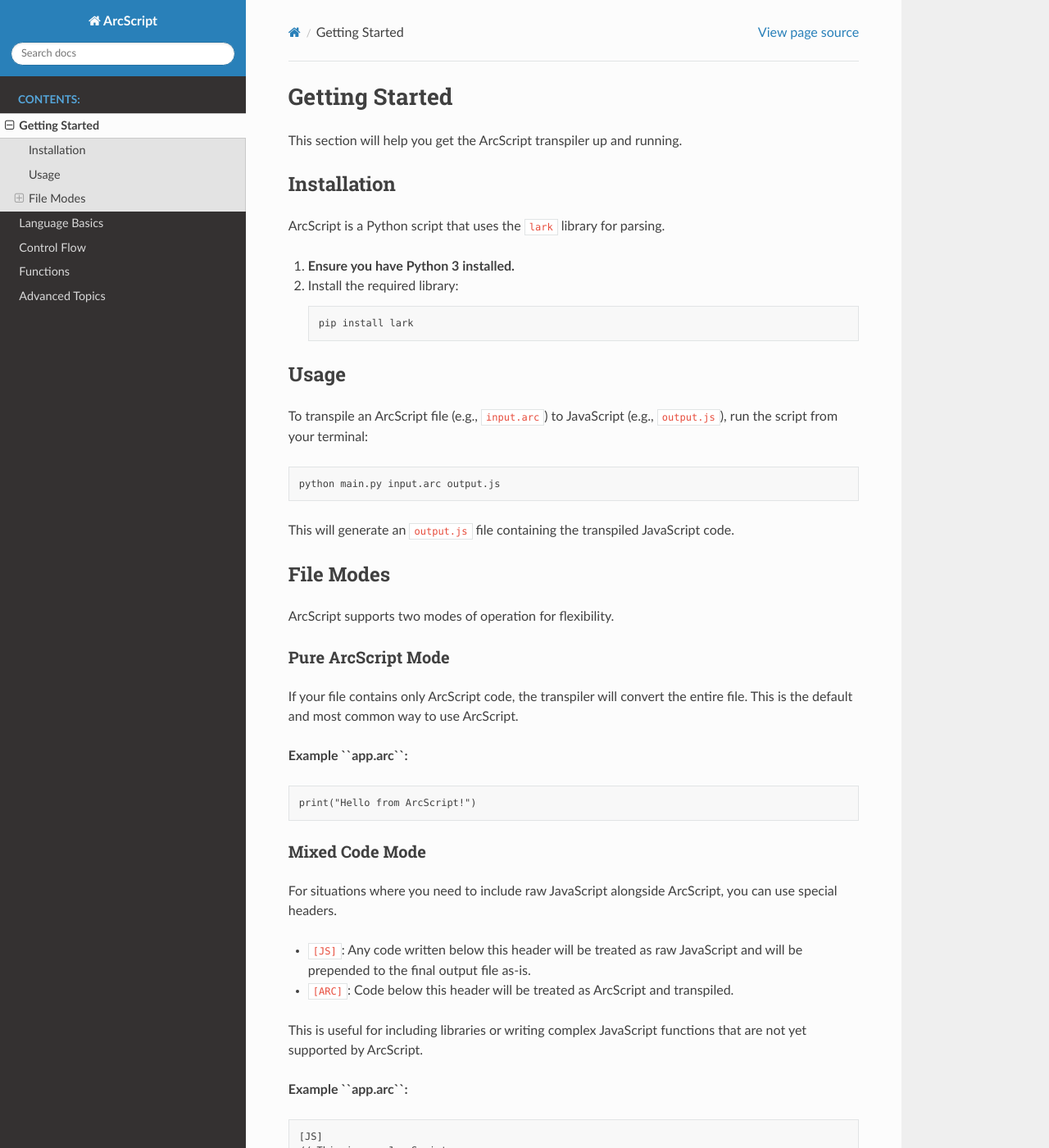
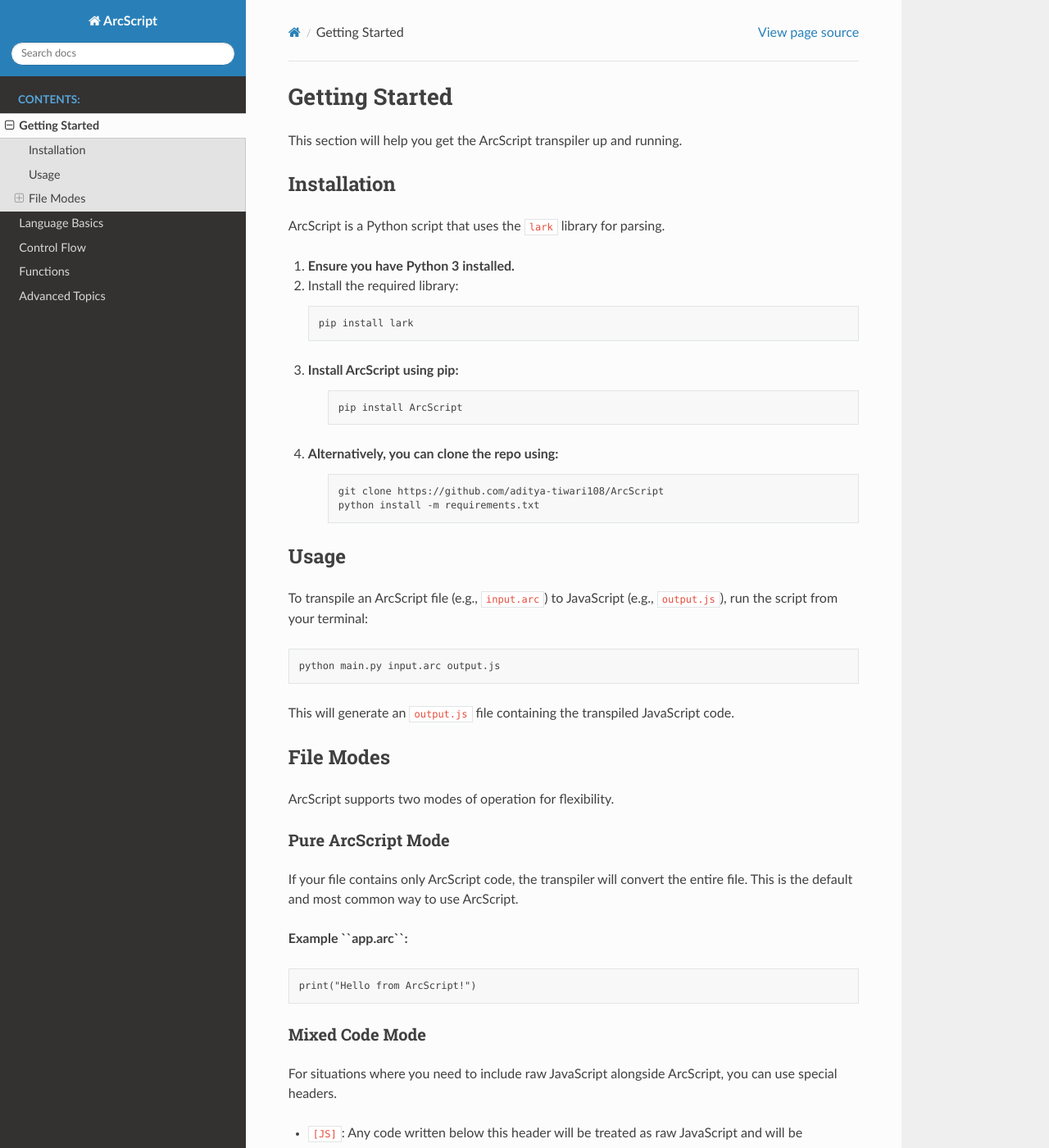
Before and after one commit to aditya-tiwari108/ArcScript, a Sphinx documentation site: the page built from docs/getting_started.rst, in a window 1280 px wide and 1400 px high. Shown: the whole window at 82% size. Built offline with Sphinx 7.4.7 and the Read the Docs theme 3.1.0, drawn with Linux system fonts in a browser that asks for light colours; pages that are not in the unit, such as notebooks, are missing from menus; some of the changed text lies outside the part shown.

Commit message:
Minor Tweaks

```diff
--- a/docs/getting_started.rst
+++ b/docs/getting_started.rst
@@ -15,6 +15,16 @@ ArcScript is a Python script that uses the ``lark`` library for parsing.
     .. code-block:: bash
 
         pip install lark
+3. Install ArcScript using pip:
+    .. code-block:: bash
+
+        pip install ArcScript
+4. Alternatively, you can clone the repo using:
+    .. code-block:: bash
+
+        git clone https://github.com/aditya-tiwari108/ArcScript
+        python install -m requirements.txt
+
 
 Usage
 =====
@@ -65,7 +75,6 @@ This is useful for including libraries or writing complex JavaScript functions t
     [ARC]
     # This is ArcScript
     print("This message is from the console.")
-    showAlert("This message is from the alert box!")
 
 **Resulting ``app.js``:**
 
@@ -77,4 +86,3 @@ This is useful for including libraries or writing complex JavaScript functions t
     }
 
     console.log("This message is from the console.");
-    showAlert("This message is from the alert box!");
--- a/docs/index.rst
+++ b/docs/index.rst
@@ -2,7 +2,7 @@
 Welcome to ArcScript's Documentation
 ################################
 
-ArcScript is a simple, indentation-based language designed to make web development faster and more intuitive. It transpiles directly to clean, readable JavaScript, allowing you to manipulate the DOM, handle events, and write logic with a much cleaner syntax.
+ArcScript is a simple, indentation-based language designed to make web development faster and more intuitive. It transpiles directly to JavaScript, allowing you to manipulate the DOM, handle events, and write logic with a much cleaner syntax.
 
 This documentation will guide you through all the features of ArcScript, from the basics of variable declaration to advanced DOM manipulation.
 
--- a/docs/language_basics.rst
+++ b/docs/language_basics.rst
@@ -55,6 +55,7 @@ Standard operators for calculations.
 -   Subtraction: ``-``
 -   Multiplication: ``*``
 -   Division: ``/``
+-   Modulous: ``%``
 
 Comparison Operators
 --------------------
--- a/main.py
+++ b/main.py
@@ -46,7 +46,7 @@ GRAMMAR = r'''
     append: "append" expression "to" expression
     insert: "insert" expression "before" expression "in" expression
 
-    OP: "+" | "-" | "*" | "/"
+    OP: "+" | "-" | "*" | "/" | "%"
     COMP_OP: "==" | "!=" | ">" | "<" | ">=" | "<="
 
     DEF.2: "def" | "fn" | "function"
```
